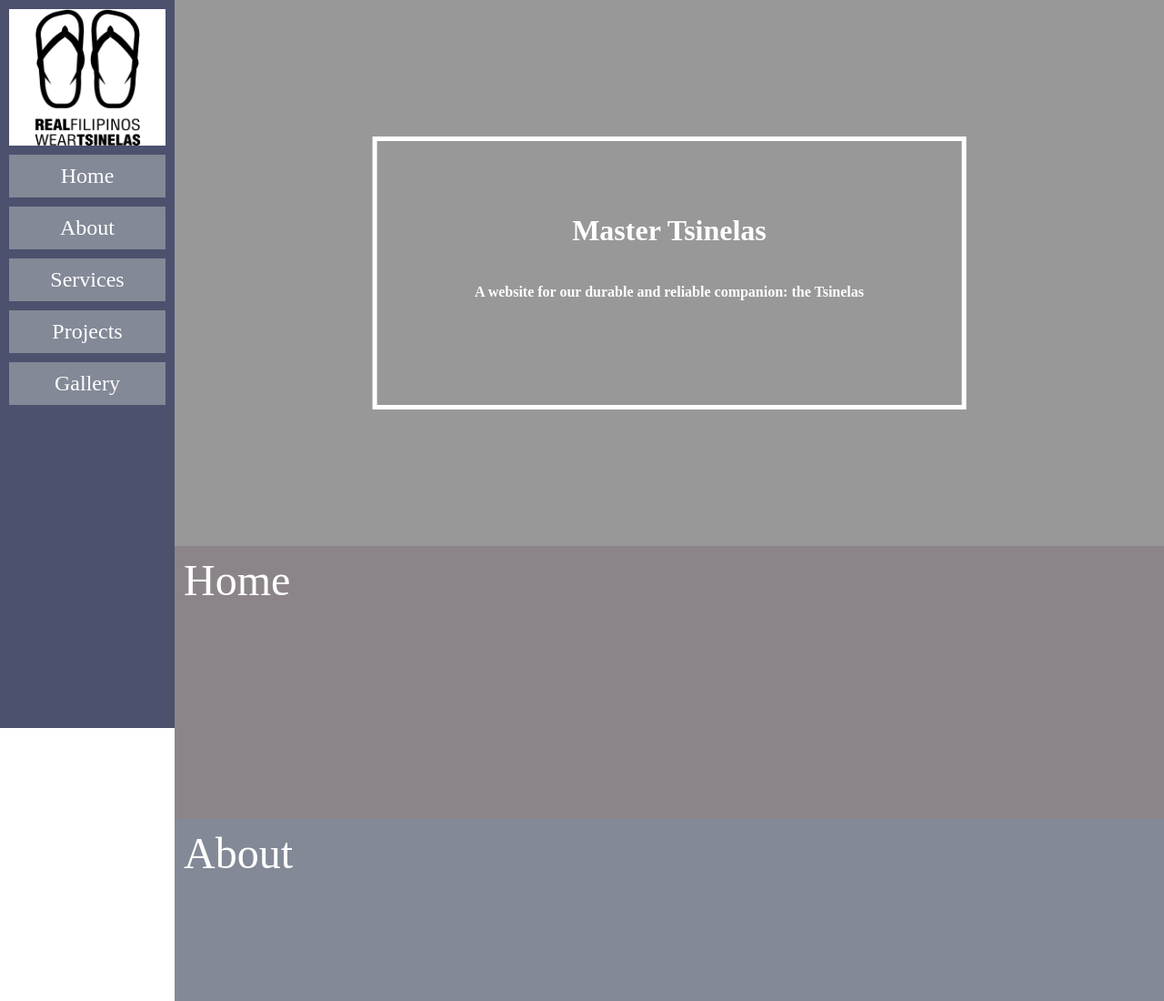
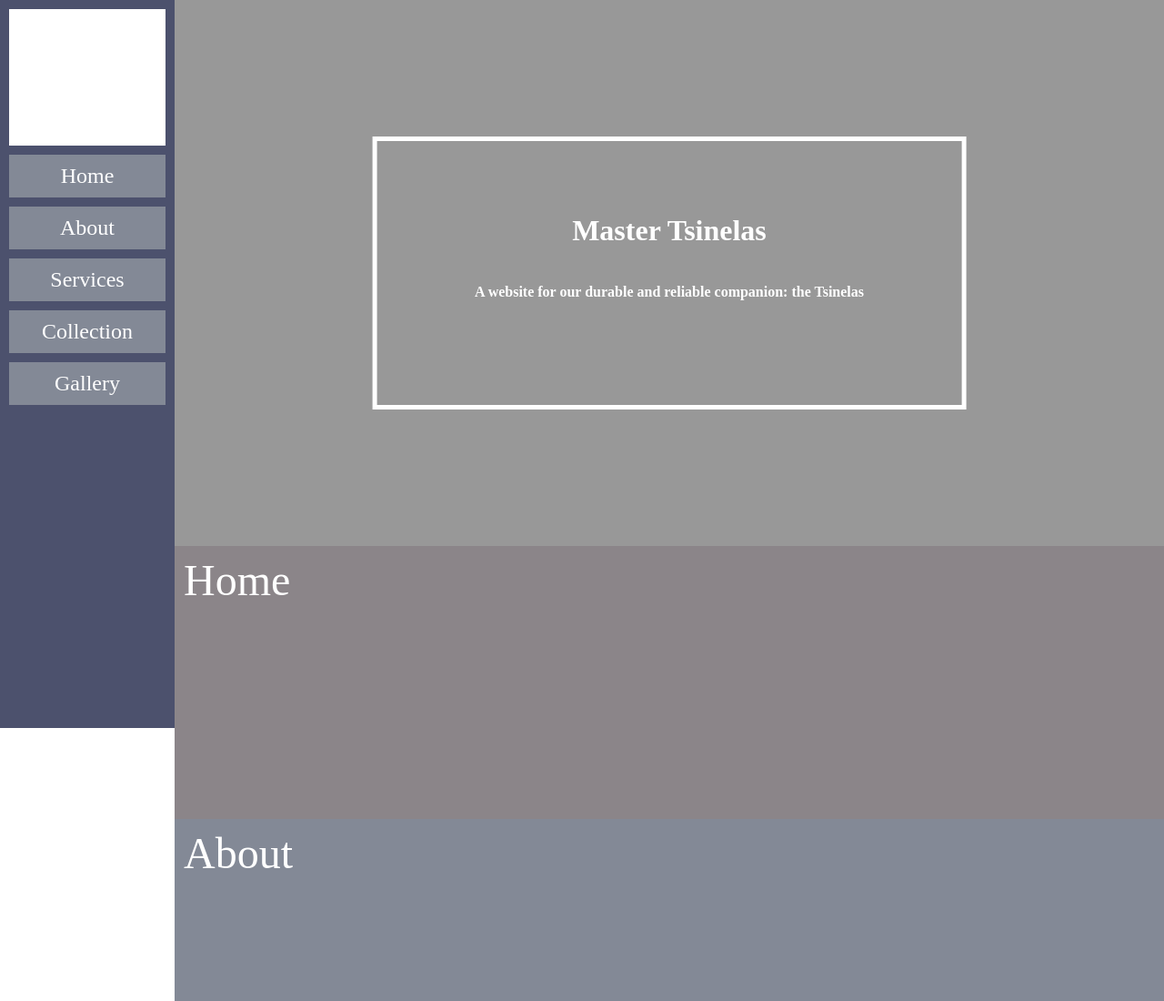
Before and after one commit to dren0ma/mod02-13, a plain HTML site: page index.html in a window 1280 px wide. Shown: the top 1100 px of the page at 91% size. Drawn offline with Linux system fonts and the light colour scheme.

Commit message:
new mod02-13 repo for heroku deployment

```diff
--- a/index.html
+++ b/index.html
@@ -13,7 +13,7 @@
 <body>
 	<main>
 		<div class="wrapper clear">
-			<div class="front">
+			<div class="front" id="front">
 				<div class="site">
 					<h1>Master Tsinelas</h1>
 					<h4>A website for our durable and reliable companion: the Tsinelas</h4>
@@ -22,18 +22,18 @@
 			<div class="home" id="home">Home</div>
 			<div class="about" id="about">About</div>
 			<div class="services" id="services">Services</div>
-			<div class="collection" id="projects">Collection</div>
+			<div class="collection" id="collection">Collection</div>
 			<div class="gallery" id="gallery">Gallery</div>
 		</div>   <!--   .wrapper   -->
 
 		<nav class="clear">
 			<div class="logo">
-				<img src="img/tsinelaslogo.png" alt="tsinelas">
+				<a href="#front" img src="img/tsinelaslogo.png" alt="tsinelas"></a>
 			</div>
 			<a href="#home">Home</a>
 			<a href="#about">About</a>
 			<a href="#services">Services</a>
-			<a href="#collection">Projects</a>
+			<a href="#collection">Collection</a>
 			<a href="#gallery">Gallery</a>
 		</nav>
 
```
